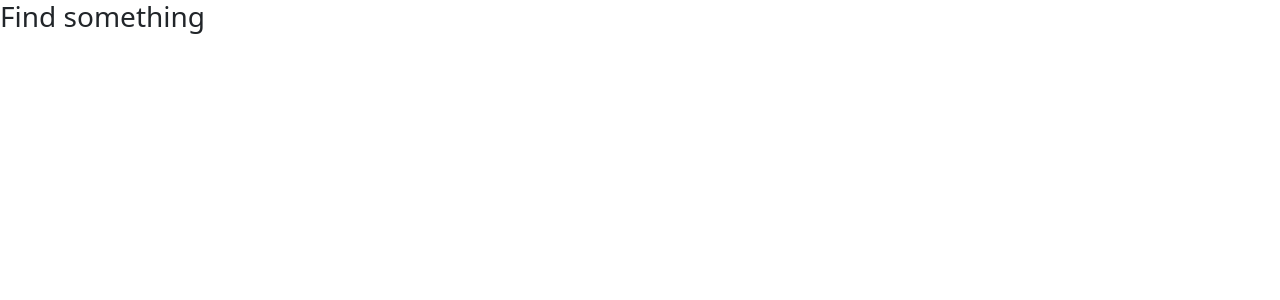
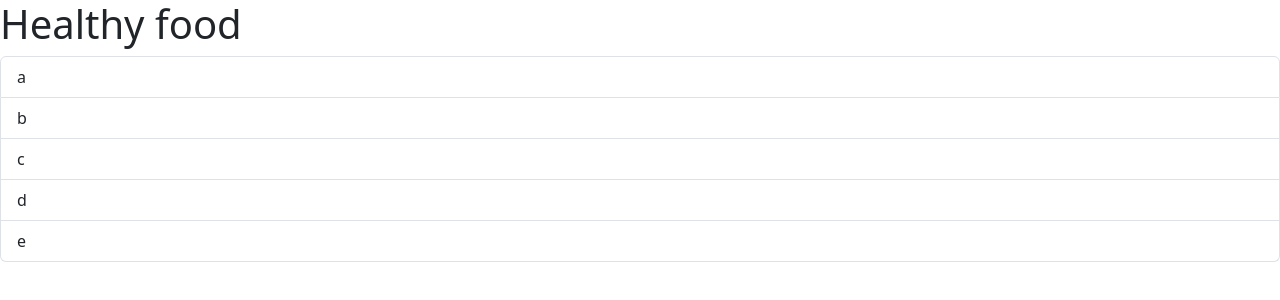
Before and after one commit to HirenGajjar/React-basics, a React (Vite) app in the folder 6 Fragments/fragments/: page / in a window 1280 px wide. Shown: the top 300 px of the page. Built offline with nearby package versions, Linux system fonts and the light colour scheme.

Commit message:
Add conditional operators example

```diff
--- a/6 Fragments/fragments/src/App.jsx
+++ b/6 Fragments/fragments/src/App.jsx
@@ -3,10 +3,10 @@
 import "bootstrap/dist/css/bootstrap.min.css";
 
 function App() {
-// let food = ['a','b','c','d','e'];
-let food =[];
+let food = ['a','b','c','d','e'];
+//let food =[];
 
-let msg = food.length == 0 ? <h2>Find something</h2> :null;
+
 if(food.length == 0){
   return <h3>Find something</h3>;
 }
@@ -14,7 +14,7 @@ if(food.length == 0){
     <>
      <h1>Healthy food</h1>
      {
-      msg
+      food.length == 0  && <h2>Find something</h2>
      }
       <ul className="list-group">
             {
```
